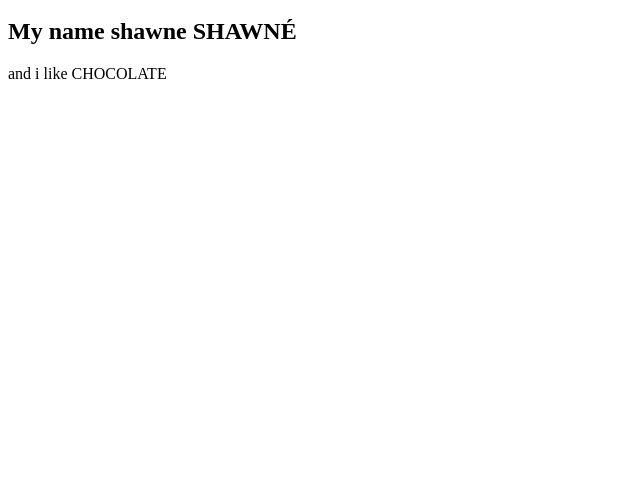
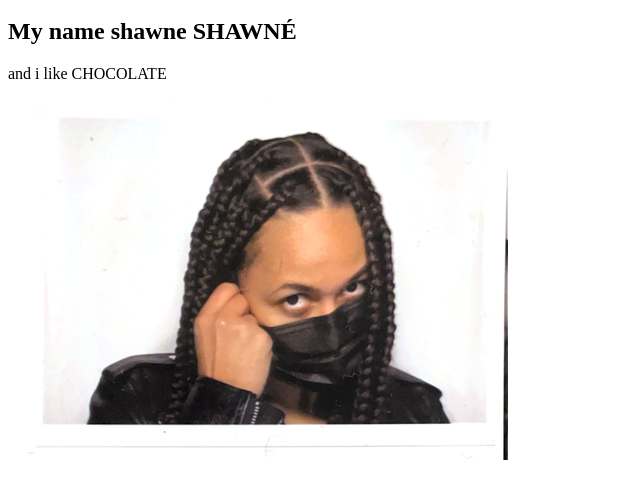
Before and after one commit to cleogirl2525/test_test-NAJ, a plain HTML site: page index.html in a window 1280 px wide. Shown: the part 48-546 px from the top of the page, without its empty margins (0-640 px from the left). Drawn offline with Linux system fonts and the light colour scheme.

Commit message:
my beatuiful face

```diff
--- a/index.html
+++ b/index.html
@@ -4,3 +4,5 @@
 <p>
   and i like CHOCOLATE
 </p>
+
+<img src="images/lolz2.png" alt="description of image">
```
